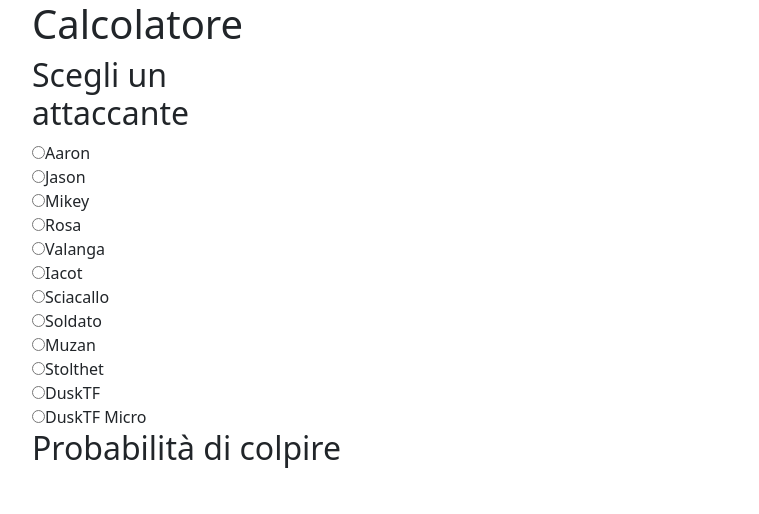
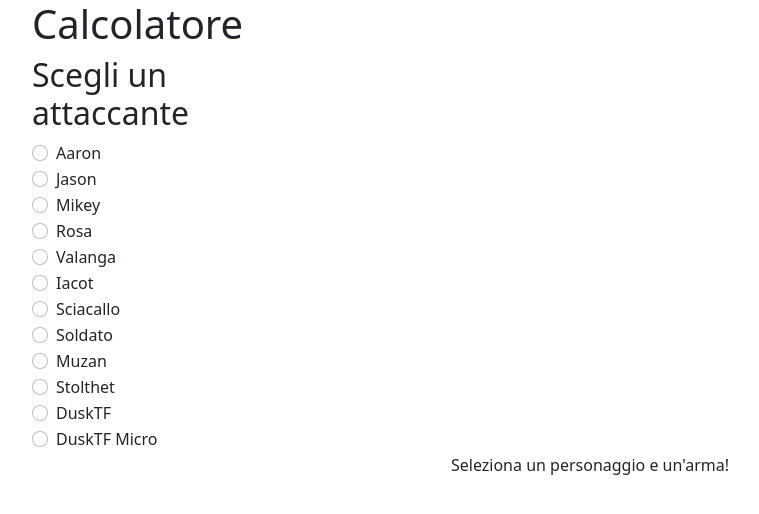
Before and after one commit to TheVoidOutskirts/thevoidoutskirts.github.io, a Vue app: page / in a window 1280 px wide. Shown: the top 514 px of the page, without its empty margins (50-809 px from the left). Built offline with nearby package versions, Linux system fonts and the light colour scheme.

Commit message:
Added bootstrap styles and better checks

```diff
--- a/src/App.vue
+++ b/src/App.vue
@@ -10,6 +10,12 @@ const attackerIndex = ref(-1)
 const attacker = computed(() => attackerIndex.value >= 0 ? Personaggi[attackerIndex.value] : null)
 
 const weaponIndex = ref(-1)
+
+function resetWeapon() {
+  weaponIndex.value = -1;
+}
+
+
 
 </script>
 
@@ -34,9 +40,9 @@ const weaponIndex = ref(-1)
     <div class="row">
       <div class="col-3">
         <h2>Scegli un attaccante</h2>
-        <div v-for="(character, index) in Personaggi">
-          <input type="radio" :value="index" v-model="attackerIndex">
-          <label :for="index">{{ character.nome }}</label>
+        <div class="form-check" v-for="(character, index) in Personaggi">
+          <input class="form-check-input" type="radio" :value="index" v-model="attackerIndex" @click="resetWeapon">
+          <label class="form-check-label" :for="index">{{ character.nome }}</label>
         </div>
       </div>
       <div class="col" v-if="attacker != null">
@@ -51,10 +57,12 @@ const weaponIndex = ref(-1)
         </div>
         <div class="row">
           <div class="col-1">Armi:</div>
-          <div v-if="attacker?.armi.length === 0">Il personaggio non ha armi</div>
-          <div v-for="(weapon, index) in attacker?.armi">
-            <input type="radio" :value="index" v-model="weaponIndex">
-            <label :for="index">{{weapon}}</label>
+          <div class="col" v-if="attacker?.armi.length === 0">Il personaggio non ha armi</div>
+          <div class="col" v-else>
+            <div class="form-check" v-for="(weapon, index) in attacker?.armi">
+              <input class="form-check-input" type="radio" :value="index" v-model="weaponIndex">
+              <label class="form-check-label" :for="index">{{ weapon }}</label>
+            </div>
           </div>
         </div>
       </div>
@@ -62,12 +70,12 @@ const weaponIndex = ref(-1)
 
     <!-- Grafico probabilità attacco -->
     <div class="row">
-      <div class="col" v-if="attackerIndex">
+      <div class="col" v-if="attacker != null && weaponIndex >= 0">
         <h2>Probabilità di colpire</h2>
         <!-- Bar chart -->
       </div>
-      <div class="col" v-if="!attackerIndex" style="text-align: center">
-        <p>Seleziona un personaggio!</p>
+      <div class="col" v-else style="text-align: center">
+        <p>Seleziona un personaggio e un'arma!</p>
       </div>
     </div>
   </div>
```
